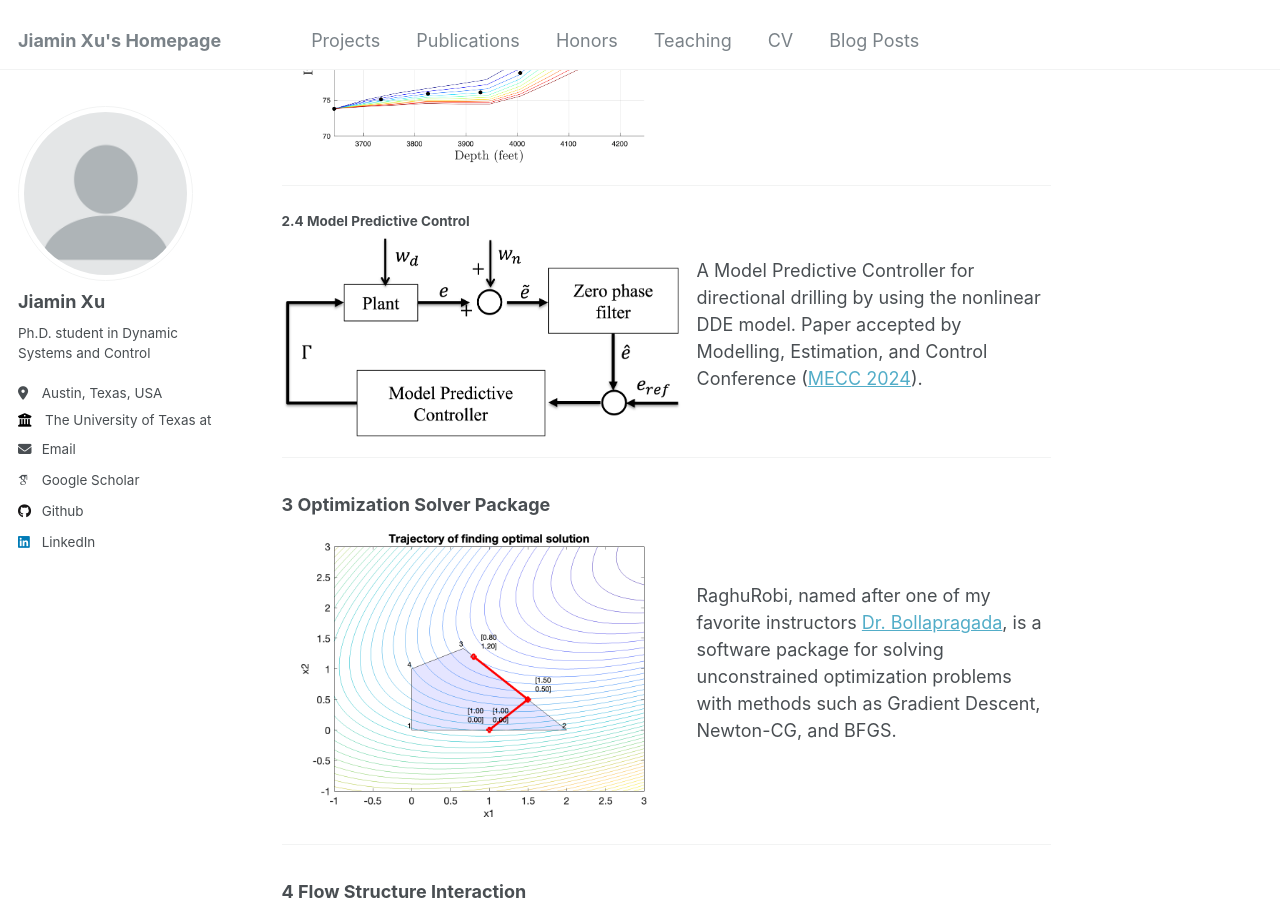
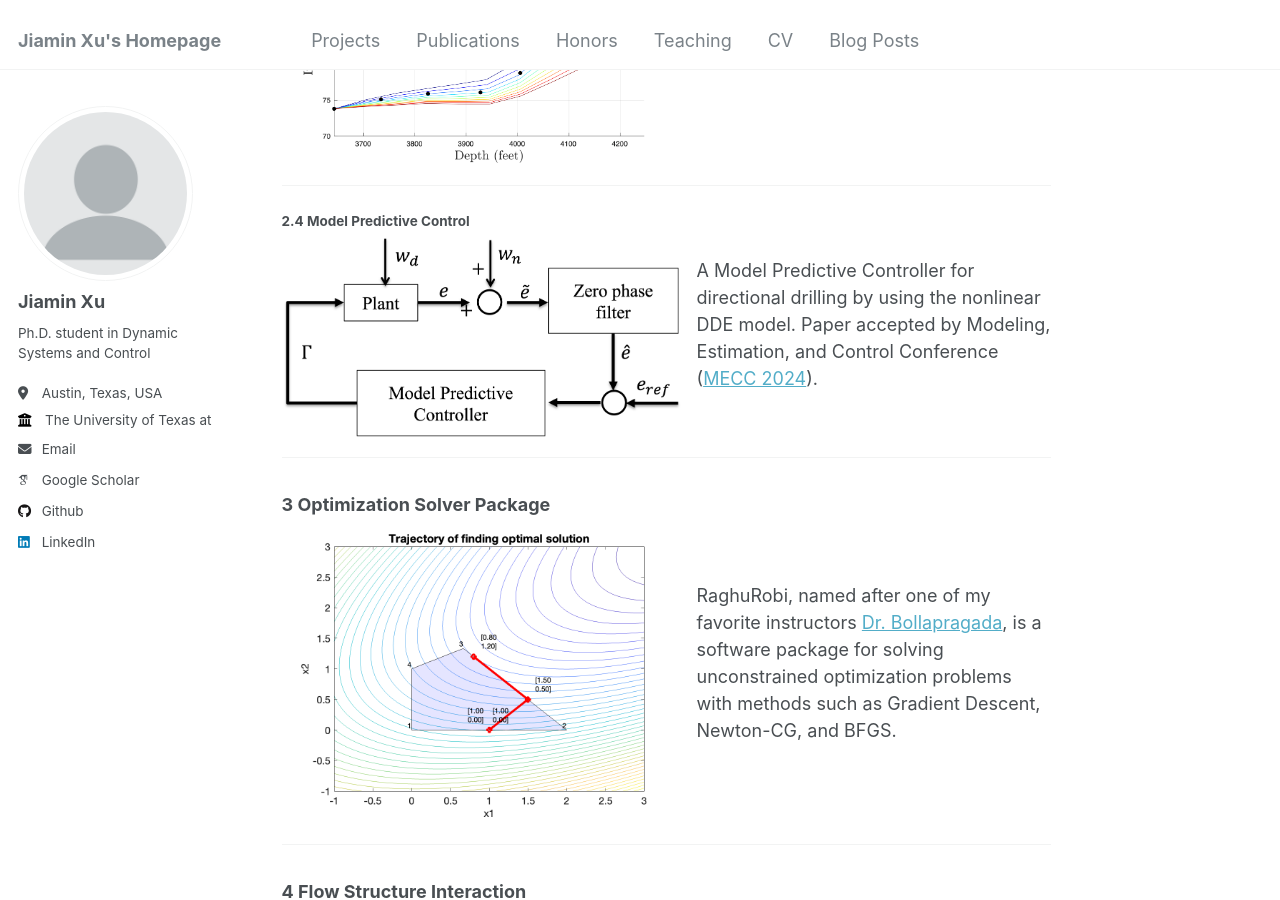
Before and after one commit to Jiaminx7/Website, a Jekyll site: the page built from _pages/about.md, in a window 1280 px wide and 900 px high, scrolled down 3038 px. Built offline with Jekyll 4.4.1, drawn with Linux system fonts in a browser that asks for light colours; some web fonts are replaced; some of the changed text lies outside the part shown.

Commit message:
Update about.md

```diff
--- a/_pages/about.md
+++ b/_pages/about.md
@@ -48,7 +48,7 @@ My research centers on the integration of advanced physics-based and machine lea
     <p>
         Compared and generalized linear/nonlinear DDE models for borehole propagation using experimental data.
         Check out our paper <a href="https://asmedigitalcollection.asme.org/lettersdynsys/article-abstract/3/2/021007/1166902/Experimentally-Validated-Nonlinear-Delayed?redirectedFrom=fulltext" target="_blank">Here</a>,
-        which is the <strong>Best Student Paper Finalist</strong> at Modelling, Estimation, and Control Conference (<a href="https://mecc2023.a2c2.org/" target="_blank">MECC 2023</a>).
+        which is the <strong>Best Student Paper Finalist</strong> at Modeling, Estimation, and Control Conference (<a href="https://mecc2023.a2c2.org/" target="_blank">MECC 2023</a>).
     </p>
 </div>
 <hr>
@@ -90,7 +90,7 @@ My research centers on the integration of advanced physics-based and machine lea
     <img src="https://jiaminx7.github.io/Website/images/MPC.png" alt="MPC" style="margin-right: 15px; width: 400px;">
     <p>A Model Predictive Controller for directional drilling by using the nonlinear DDE model.
 
-    Paper accepted by Modelling, Estimation, and Control Conference (<a href="https://mecc2024.a2c2.org/" target="_blank">MECC 2024</a>).
+    Paper accepted by Modeling, Estimation, and Control Conference (<a href="https://mecc2024.a2c2.org/" target="_blank">MECC 2024</a>).
     </p>
 </div>
 <hr>
@@ -166,7 +166,7 @@ My research centers on the integration of advanced physics-based and machine lea
 
 <h3 id="conference">Conference</h3>
 <ul>
-  <li>[<a href="#model-predictive-control">Overview</a>] | <strong>Xu, J.</strong>, Demirer, N., Pho, V., Tian, K., Zhang, H., Bhaidasna, K., Darbe R. and Chen, D., 2024. Nonlinear Model Predictive Control for Directional Drilling Applications. <em>(Accepted).</em></li>
+  <li>[<a href="#model-predictive-control">Overview</a>] | [<a href="">Download</a>] | <strong>Xu, J.</strong>, Demirer, N., Pho, V., Tian, K., Zhang, H., Bhaidasna, K., Darbe R. and Chen, D., 2024. Nonlinear Model Predictive Control for Directional Drilling Applications. <em>Modeling, Estimation, and Control Conference (MECC 2024).</em></li>
 
-  <li>[<a href="#ml-approach">Overview</a>] | <strong>Xu, J.</strong>, Demirer, N., Pho, V., Tian, K., Zhang, H., Bhaidasna, K., Darbe R. and Chen, D., 2024. Data-Driven Modeling of Nonlinear Delay Differential Equations with Gap Effects Using SINDy. <em>(Accepted).</em></li>
+  <li>[<a href="#ml-approach">Overview</a>] | [<a href="https://mecc2024.a2c2.org/">Download</a>] | <strong>Xu, J.</strong>, Demirer, N., Pho, V., Tian, K., Zhang, H., Bhaidasna, K., Darbe R. and Chen, D., 2024. Data-Driven Modeling of Nonlinear Delay Differential Equations with Gap Effects Using SINDy. <em>IEEE/ASME International Conference on Advanced Intelligent Mechatronics (AIM 2024).</em></li>
 </ul>
```
